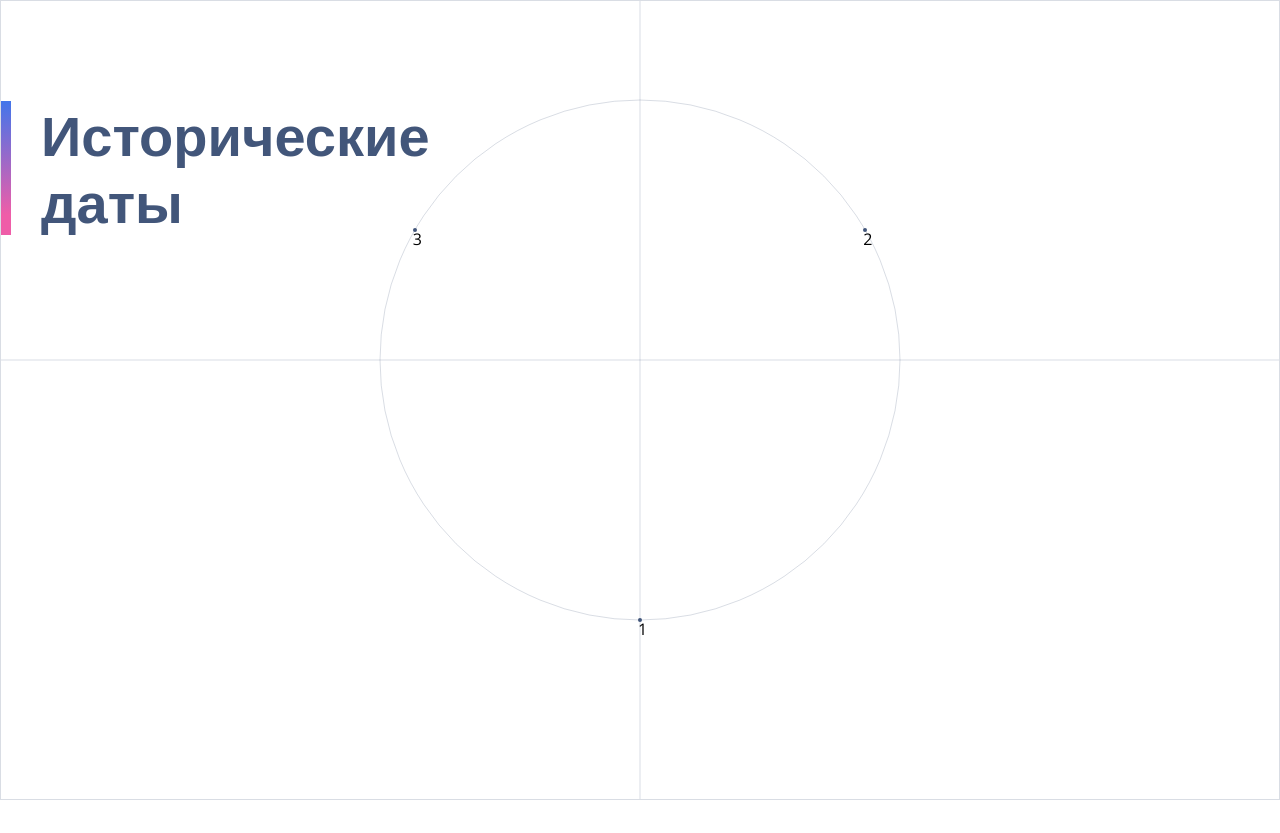
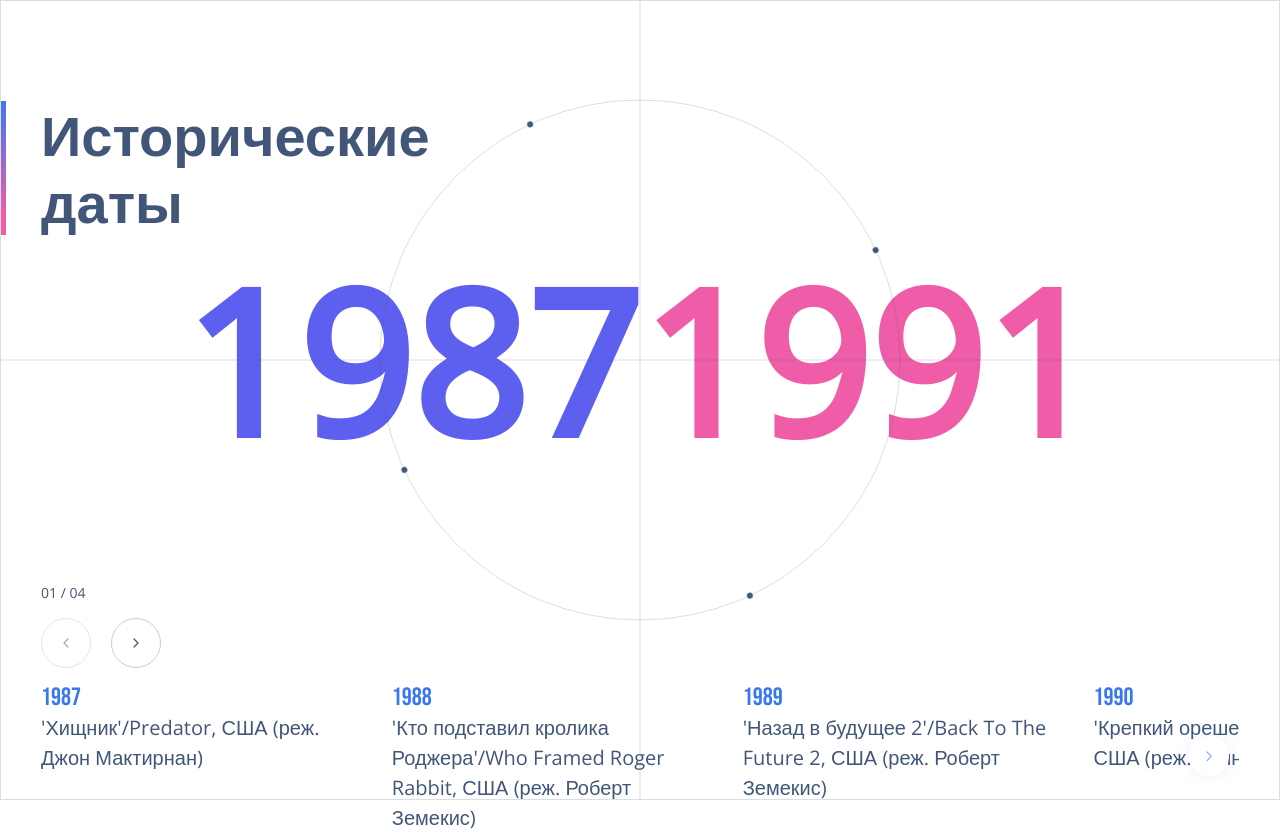
Before and after one commit to 4ebure4ek0/historical_periods, a React app: page / in a window 1280 px wide. Before the commit the page ends 800 px from the top, so only its background shows below. Built offline with nearby package versions, Linux system fonts and the light colour scheme.

Commit message:
add slider with dates, made circle transition

```diff
--- a/declaration.d.ts
+++ b/declaration.d.ts
@@ -1 +1,4 @@
 declare module "*.scss"
+declare module "gsap"
+declare module "swiper/react"
+declare module "swiper/modules"
--- a/package.json
+++ b/package.json
@@ -37,8 +37,10 @@
     "webpack-dev-server": "^4.15.1"
   },
   "dependencies": {
+    "gsap": "^3.12.5",
     "react": "^18.2.0",
     "react-dom": "^18.2.0",
+    "swiper": "^11.0.6",
     "typescript": "^5.3.3"
   }
 }
--- a/src/components/block/block.module.scss
+++ b/src/components/block/block.module.scss
@@ -5,9 +5,8 @@
     padding: 100px 40px 40px 40px;
     position: relative;
     .date_circle{
-        height: 40vh;
+        height: 60vh;
         h1{
-            // height: 70px;
             color: rgba(66, 86, 122, 1);
             font-size: 56px;
             font-weight: 700;
@@ -15,11 +14,68 @@
             position: relative;
             &::before{
                 content: '';
-                width: 10px;
+                width: 5px;
                 height: 100%;
                 background: linear-gradient(180deg, #3877EE -5%, #EF5DA8 85%);
                 position: absolute;
                 left: -40px;
+            }
+        }
+    }
+    .btns_block{
+        .btns_num{
+            font-size: 14px;
+            color: rgba(66, 86, 122, 1);
+            font-weight: 400;
+        }
+        .btns{
+            height: 10vh;
+            display: flex;
+            gap: 20px;
+            justify-content: flex-start;
+            align-items: center;
+            .btn{
+                height: 50px;
+                width: 50px;
+                border: 1px solid rgba(66, 86, 122, 0.3);
+                border-radius: 50px;
+                background-color: transparent;
+                display: flex;
+                justify-content: center;
+                align-items: center;
+                cursor: pointer;
+                &:disabled{
+                    opacity: 0.5;
+                }
+            }
+        }
+    }
+    .title_container{
+        position: absolute;
+        top: 0;
+        left: 0;
+        height: 100vh;
+        width: 100%;
+        z-index: -1;
+        .dates_title{
+            position: absolute;
+            top: 45%;
+            left: 50%;
+            transform: translate(-50%, -50%);
+            display: flex;
+            justify-content: center;
+            align-items: center;
+            .title{
+                font-weight: 700;
+                line-height: 160px;
+                font-size: 200px;
+                z-index: 4;
+            }
+            .title_blue{
+                color: rgba(93, 95, 239, 1);
+            }
+            .title_red{
+                color: rgba(239, 93, 168, 1);
             }
         }
     }
@@ -31,6 +87,7 @@
         left: 0;
         top: 45%;
         transform: translateY(-50%);
+        z-index: -1;
     }
     .vertical{
         background-color: rgba(66, 86, 122, 0.2);
@@ -40,5 +97,6 @@
         top: 0;
         left: 50%;
         transform: translateX(-50%);
+        z-index: -1;
     }
 }
--- a/src/components/block/block.tsx
+++ b/src/components/block/block.tsx
@@ -1,18 +1,42 @@
-import React from "react"
+import React, { useState } from "react"
 import styles from './block.module.scss'
 import Circle from "Components/circle/circle"
 import dates from "Src/dates"
+import Slider from "../slider/slider"
 
-export default function Block () {
-    return(
+export default function Block() {
+    const [point, setPoint] = useState(1)
+    const [title, setTitle] = useState(dates[point - 1].name)
+    const setCurPoint = (pointNum: number) => {
+        setPoint(pointNum)
+        setTitle(dates[pointNum - 1].name)
+    }
+    return (
         <section className={styles.container}>
             <div className={styles.date_circle}>
                 <h1 className={styles.title}>Исторические<br />даты</h1>
-                <Circle points={dates.length}/>
+                <Circle title={title} points={dates.length} curPoint={point} setCurPoint={(pointNum) => setCurPoint(pointNum)} />
             </div>
-            <div className="slider"></div>
-            <div className={styles.horizontal}/>
-            <div className={styles.vertical}/>
+            <div className={styles.btns_block}>
+                <span className={styles.btns_num}>0{point} / 0{dates.length}</span>
+                <div className={styles.btns}>
+                    <button className={styles.btn} disabled={point == 1 ? true : false} onClick={() => setPoint(Number(point) - 1)}>
+                        <svg width="16px" height="16px" strokeWidth="1.8" viewBox="0 0 24 24" fill="none" xmlns="http://www.w3.org/2000/svg" color="#42567a"><path d="M15 6L9 12L15 18" stroke="#42567a" strokeWidth="1.8" strokeLinecap="round" strokeLinejoin="round"></path></svg>
+                    </button>
+                    <button className={styles.btn} disabled={point == dates.length ? true : false} onClick={() => setPoint(Number(point) + 1)}>
+                        <svg width="16px" height="16px" strokeWidth="1.8" viewBox="0 0 24 24" fill="none" xmlns="http://www.w3.org/2000/svg" color="#42567a"><path d="M9 6L15 12L9 18" stroke="#42567a" strokeWidth="1.8" strokeLinecap="round" strokeLinejoin="round"></path></svg>
+                    </button>
+                </div>
+            </div>
+            <Slider events={dates[point - 1].events} />
+            <div className={styles.title_container}>
+                <h2 className={styles.dates_title}>
+                    <span className={`${styles.title_blue} ${styles.title}`}>{Object.keys(dates[point - 1].events)[0]} </span>
+                    <span className={`${styles.title_red} ${styles.title}`}>{Object.keys(dates[point - 1].events)[Object.keys(dates[point - 1].events).length - 1]}</span>
+                </h2>
+            </div>
+            <div className={styles.horizontal} />
+            <div className={styles.vertical} />
         </section>
     )
 }
--- a/src/components/circle/circle.module.scss
+++ b/src/components/circle/circle.module.scss
@@ -12,13 +12,30 @@
     transform: translate(-50%, -50%);
     width: 530px;
     height: 530px;
+    z-index: 3;
     .point{
-        height: 4px;
-        width: 4px;
+        height: 6px;
+        width: 6px;
         background: rgba(66, 86, 122, 1);
+        color: rgba(66, 86, 122, 1);
+        border: 1px solid rgba(66, 86, 122, 0.2);
         border-radius: 30px;
         position: absolute;
         transform: translate(-50%, -50%);
-        z-index: 3;
+        font-size: 15px;
+        display: flex;
+        justify-content: center;
+        align-items: center;
+        cursor: pointer;
+        &::after{
+            content: attr(data-title);
+            font-size: 20px;
+            color: rgba(66, 86, 122, 1);
+            line-height: 30px;
+            font-weight: 400;
+            position: absolute;
+            right: 0;
+            transform: translateX(150%);
+        }
     }
 }
--- a/src/components/circle/circle.tsx
+++ b/src/components/circle/circle.tsx
@@ -1,8 +1,13 @@
 import React, { useEffect, useRef, useState } from "react"
 import styles from './circle.module.scss'
+import gsap from "gsap";
+import dates from "Src/dates"
 
 interface IProps{
     points: number;
+    curPoint: number;
+    title: string;
+    setCurPoint: (pointNum:number) => void;
 }
 
 interface Points{
@@ -11,11 +16,27 @@ interface Points{
 }
 
 const  Circle = (props:IProps) => {
-    const[showPoint, setShowPoint] = useState(false)
+    const[prevPoint, setPrevPoint] = useState(1)
+    const[deg, setDeg] = useState(245)
     const[arrPoints, setArrPoints] = useState([])
+    const circleRef = useRef(null)
+    const firstPointRef = useRef(null)
     const canvasRef = useRef<HTMLCanvasElement | null>(null)
-    const pointRef = useRef(null)
     let r = 260
+
+    const makeSmall = (elem: any) => {
+        gsap.to(elem, {scale: 1, background: 'rgba(66, 86, 122, 1)', height: '6px', width: '6px'})
+        elem.innerHTML = ''
+        elem.dataset.title = ''
+    }
+
+    const makeFull = (elem: any) => {
+        gsap.to(elem, { rotate: `-${deg}deg`, duration:'0'})
+        gsap.to(elem, {scale: 2, background: 'rgba(255, 255, 255, 1)', height: '30px', width: '30px'})
+        elem.innerHTML = elem.dataset.id
+        elem.dataset.title = dates[elem.dataset.id - 1].name
+    }
+
     useEffect(() => {
         let canvas = canvasRef.current
         canvas.style.width = canvas.offsetWidth + 'px';
@@ -31,35 +52,44 @@ const  Circle = (props:IProps) => {
         for(let i = 0; i < Math.PI * 2; i += Math.PI * 2 / props.points){
             x = canvasRef.current.width / 2 + r * Math.sin(i);
             y = canvasRef.current.height / 2 + r * Math.cos(i);
-            // ctx.lineWidth = 1;
-            // ctx.strokeStyle = 'rgba(66, 86, 122, 1)'
-            // ctx.beginPath()
-            // ctx.arc(x, y, 2, 0, 2*Math.PI);
-            // ctx.fill()
-            // ctx.text
-            // ctx.stroke()
             arr.push({'x': x, 'y': y})
         }
         setArrPoints([...arr])
     }, [])
-    // const  handleHover = (e:any) => {
-    //     let rect = canvasRef.current.getBoundingClientRect()
-    //     const ctx = canvasRef.current.getContext("2d") as any
-    //     arrPoints.forEach((point, n) => {
-    //         if((point.x - (e.pageX - rect.left) <= 5 && point.x - (e.pageX - rect.left) >= -5) && (point.y - (e.pageY - rect.top) <= 5 && point.y - (e.pageY - rect.top) >= -5)){
-    //             setShowPoint(true)
-    //         }
-    //     })
-    // }
-    console.log(arrPoints)
+
+    useEffect(() => {
+        gsap.to(circleRef.current, {rotate: `${deg}deg`})
+    }, [deg])
+
+    useEffect(() => {
+        console.log(firstPointRef.current)
+        let delta = props.curPoint - prevPoint
+        setPrevPoint(props.curPoint)
+        setDeg(Number(deg) + (360 / props.points) * delta)
+    }, [props.curPoint])
+
+    const handleMouseEnter = (e:any) => {
+        makeFull(e.target)
+    }
+
+    const handleMouseLeave = (e:any) => {
+        makeSmall(e.target)
+    }
+
+    const handleClick = (e: any) => {
+        let delta = e.target.dataset.id - props.curPoint
+        props.setCurPoint(e.target.dataset.id)
+        setPrevPoint(e.target.dataset.id)
+        setDeg(Number(deg) + (360 / props.points) * delta)
+        makeSmall(e.target)
+    }
     return(
         <>
             <canvas className={styles.circle} ref={canvasRef} id='circle' width={530} height={530}>
             </canvas>
-            <div className={styles.cover_circle}>
-                {arrPoints.map((point, n) => <span key={n} className={styles.point} style={{'top': `${point.y}px`, 'left': `${point.x}px`}}>{n+1}</span>)}
+            <div className={styles.cover_circle} ref={circleRef}>
+                {arrPoints.map((point, n) => <span key={n} data-id={n+1} ref={n + 1 == props.curPoint? firstPointRef : null} className={styles.point} style={{'top': `${point.y}px`, 'left': `${point.x}px`}} onMouseEnter={(e) => handleMouseEnter(e)} onMouseLeave={handleMouseLeave} onClick={handleClick}></span>)}
             </div>
-            {/* {showPoint? <div className={styles.point} ref={pointRef}></div> : null} */}
         </>
     )
 }
--- /dev/null
+++ b/src/components/slider/buttons.scss
@@ -0,0 +1,15 @@
+.swiper-button-prev, .swiper-button-next{
+    color: rgba(56, 119, 238, 1) ;
+    background-color: rgba(255, 255, 255, 1);
+    height: 40px;
+    width: 40px;
+    border-radius: 40px;
+    box-shadow: 0px 0px 15px 0px rgba(56, 119, 238, 0.1);
+    &::after{
+        font-size: 10px;
+    }
+}
+
+.swiper-button-prev.swiper-button-disabled, .swiper-button-next.swiper-button-disabled{
+    display: none;
+}
--- /dev/null
+++ b/src/components/slider/slider.module.scss
@@ -0,0 +1,21 @@
+.container{
+    .slider{
+        width: 100%;
+        height: 100%;
+        .slide{
+            .title{
+                color: rgba(56, 119, 238, 1);
+                font-size: 25px;
+                line-height: 30px;
+                font-weight: 400;
+                font-family: 'Bebas Neue', sans-serif;
+            }
+            .content{
+                font-size: 20px;
+                color: rgba(66, 86, 122, 1);
+                line-height: 30px;
+                font-weight: 400;
+            }
+        }
+    }
+}
--- /dev/null
+++ b/src/components/slider/slider.tsx
@@ -0,0 +1,36 @@
+import React from "react"
+import { Swiper, SwiperSlide } from 'swiper/react';
+import { Navigation } from 'swiper/modules';
+
+import styles from './slider.module.scss'
+import 'swiper/css'
+import 'swiper/css/navigation'
+import './buttons.scss'
+
+interface IProps{
+    events: any
+}
+
+const Slider = (props: IProps) => {
+    return(
+        <div className={styles.container}>
+            <Swiper
+                slidesPerView={3.5}
+                spaceBetween={30}
+                navigation={true}
+                grabCursor={true}
+                modules={[Navigation]}
+                className={styles.slider}
+            >
+                {Object.keys(props.events).map((item, n) =>(
+                    <SwiperSlide key={n} className={styles.slide}>
+                        <h3 className={styles.title}>{item}</h3>
+                        <p className={styles.content}>{props.events[item]}</p>
+                    </SwiperSlide>
+                ))}
+            </Swiper>
+        </div>
+    )
+}
+
+export default Slider
--- a/src/dates.ts
+++ b/src/dates.ts
@@ -1,18 +1,33 @@
 const dates = [
     {
+        name: 'Кино',
+        events:     {
             "1987": "'Хищник'/Predator, США (реж. Джон Мактирнан)",
             "1988": "'Кто подставил кролика Роджера'/Who Framed Roger Rabbit, США (реж. Роберт Земекис)",
             "1989": "'Назад в будущее 2'/Back To The Future 2, США (реж. Роберт Земекис)",
             "1990": "'Крепкий орешек 2'/ Die Hard 2, США (реж. Ренни Харлин)",
-        "1991": "'Семейка Аддамс'/ The Addams Family, США (реж. Барри Зоннефельд)",
-        "1992": "Нобелевская премия по литературе - Дерек Уол"
+            "1991": "'Семейка Аддамс'/ The Addams Family, США (реж. Барри Зоннефельд)"
+        },
     },
     {
+        name: 'Литература',
+        events:     {
+            "1992": "Нобелевская премия по литературе - Дерек Уолкотт, 'За блестящий образец карибского эпоса в 64 разделах'",
+            "1994": "'Бессоница' - роман Стивена Кинга",
+            "1995": "'Нобелевская премия по литературе - Шеймас Хини'",
+        },
+    },
+    {
+        name: 'Театр',
+        events:     {
             "1999": "премьера балета 'Золушка' в постановке Жан-Кристофа Майо, сценография Эрнеста Пиньона",
             "2000": "возобновлено издание журнала 'Театр'",
             "2002":"Проблема трилогии Тома Стоппарда 'Берег Утопии', Королевский Национальный театр, Лондон"
         },
+    },
     {
+        name: 'Наука',
+        events:     {
             "2015": "13 сентября - частичное солнечное затмение, видимое в Южной Африке и части Антарктиды",
             "2016": "Телескоп 'Хаббл' обнаружил самую удаленную из всех обнаруженных галактик, получившую обозначение GN-z11",
             "2017":"Компания 'Tesla' официально представила первый в мире электрический грузовик Tesla Semi",
@@ -20,6 +35,7 @@ const dates = [
             "2019": "Google объявил о создании 53-кубитного квантового компьютер",
             "2020":"Корабль Crew Dragon вернулся на землю из первого пилотируемого полета",
         }
+    }
 ]
 
 export default dates
--- a/src/index.scss
+++ b/src/index.scss
@@ -1,4 +1,5 @@
 @import url('https://fonts.googleapis.com/css2?family=Open+Sans&display=swap');
+@import url('https://fonts.googleapis.com/css2?family=Bebas+Neue&display=swap');
 *{
     margin: 0;
     padding: 0;
```
Also changed, not shown: 1 other file (tests, documents, lock files or other folders). Lines whose indentation alone changed are shown as unchanged.
